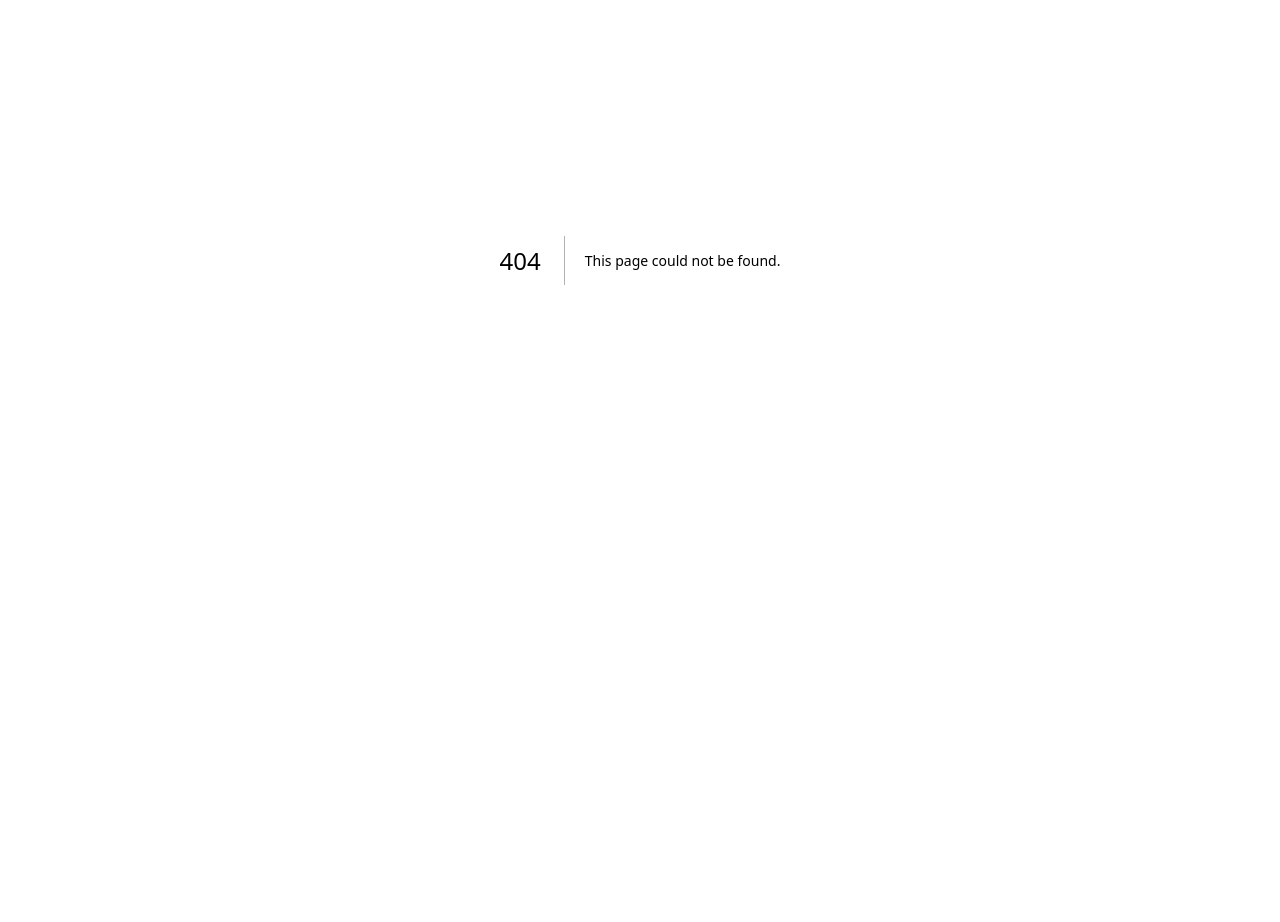
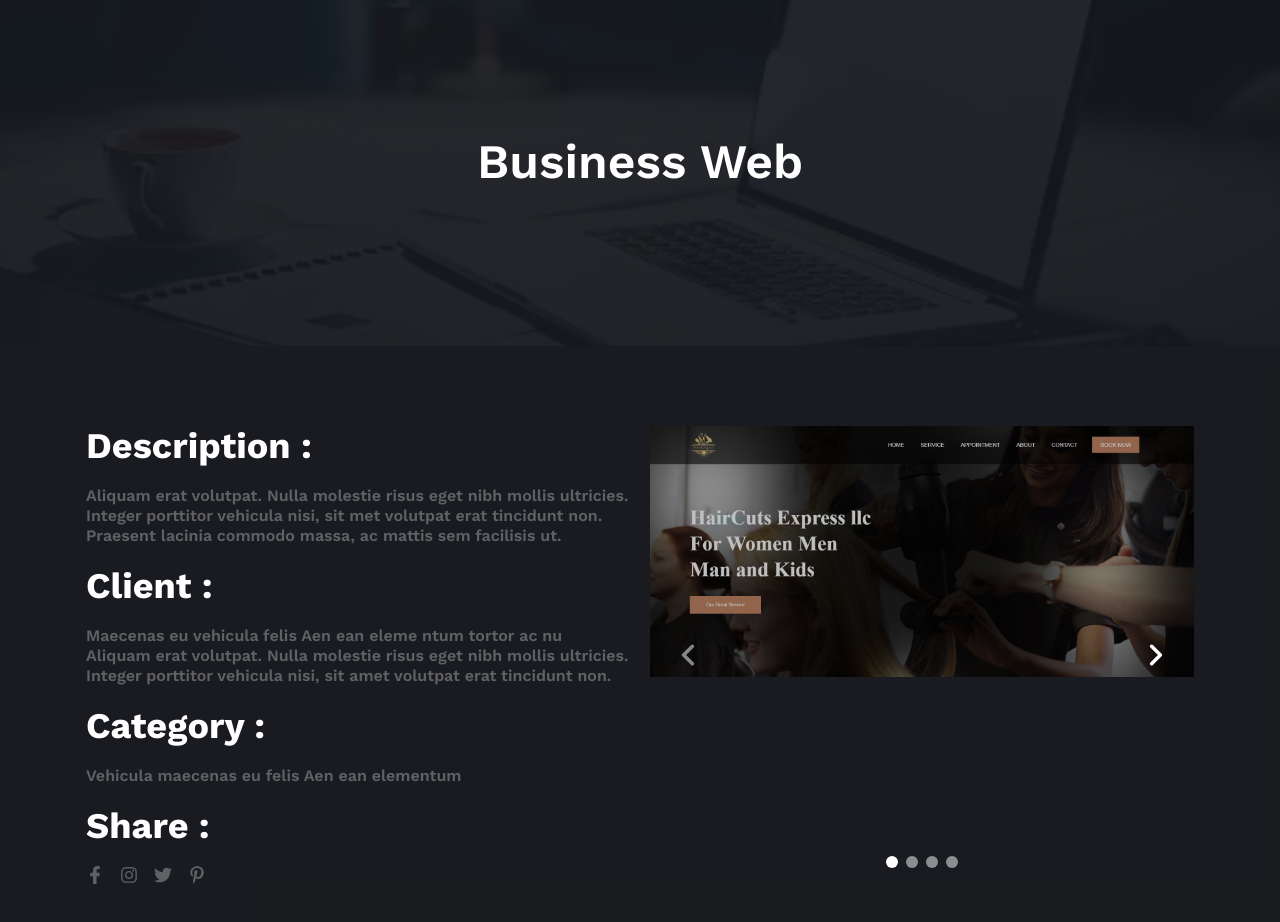
Before and after one commit to FazlyRabbi/agency, a Next.js app: page /Project/Project-info in a window 1280 px wide. Before the commit this address had no page. Shown: the part 140-1062 px from the top of the page. Before the commit the page ends 800 px from the top, so only its background shows below. Built offline with nearby package versions, Linux system fonts and the light colour scheme.

Commit message:
project_section_done

```diff
--- /dev/null
+++ b/src/app/Project/Project-info/page.js
@@ -0,0 +1,16 @@
+"use client"
+import React from 'react'
+import Header from '@/app/components/Header'
+import Porject_info from '@/app/components/Category/Porject_info'
+import Footer from '@/app/components/Footer'
+
+
+export default function page() {
+  return (
+    <>
+      <Header/>
+      <Porject_info/>
+      {/* <Footer/> */}
+    </>
+  )
+}
--- a/src/app/Project/page.js
+++ b/src/app/Project/page.js
@@ -9,7 +9,7 @@ export default function page() {
     <>
      <Header/>
      <Project/>
-     {/* <Footer/> */}
+     <Footer/>
     </>
   )
 }
--- /dev/null
+++ b/src/app/components/Category/Porject_info.jsx
@@ -0,0 +1,94 @@
+import React from "react";
+import Link from "next/link";
+import Image from "next/image";
+import img_1 from "../../img/portfolio/haircutt.png";
+import img_2 from "../../img/portfolio/print&graph.png";
+import { Carousel } from "@material-tailwind/react";
+import {
+  FaFacebookF,
+  FaInstagram,
+  FaTwitter,
+  FaPinterestP,
+} from "react-icons/fa";
+
+function Porject_info() {
+  return (
+    <section>
+      <div className="project_info_bg py-40 w-full">
+        <div className="container mx-auto px-4">
+          <h1 className="text-center text-white font-semibold text-5xl">
+            Business Web
+          </h1>
+        </div>
+      </div>
+      {/* ================================ */}
+      <div className="bg-[#15171cfa] py-20 w-full">
+        <div className="container mx-auto px-4">
+          <div className="grid grid-cols-1 gap-5 lg:grid-cols-2 ">
+            <div className="lg:order-last">
+              <Carousel>
+                <Image
+                  src={img_1}
+                  alt="img-1"
+                  className="w-full brightness-75"
+                />
+                <Image
+                  src={img_2}
+                  alt="img-1"
+                  className="w-full brightness-75"
+                />
+                <Image
+                  src={img_1}
+                  alt="img-1"
+                  className="w-full brightness-75"
+                />
+                <Image
+                  src={img_2}
+                  alt="img-1"
+                  className="w-full brightness-75"
+                />
+              </Carousel>
+            </div>
+            <div className="space-y-5">
+              <h1 className="text-4xl font-bold text-white">Description :</h1>
+              <p className="text-[#606164] font-semibold leading-tight">
+                Aliquam erat volutpat. Nulla molestie risus eget nibh mollis
+                ultricies. Integer porttitor vehicula nisi, sit met volutpat
+                erat tincidunt non. Praesent lacinia commodo massa, ac mattis
+                sem facilisis ut.
+              </p>
+              <h1 className="text-4xl font-bold text-white">Client :</h1>
+              <p className="text-[#606164] font-semibold leading-tight">
+                Maecenas eu vehicula felis Aen ean eleme ntum tortor ac nu
+                Aliquam erat volutpat. Nulla molestie risus eget nibh mollis
+                ultricies. Integer porttitor vehicula nisi, sit amet volutpat
+                erat tincidunt non.
+              </p>
+              <h1 className="text-4xl font-bold text-white">Category :</h1>
+              <p className="text-[#606164] font-semibold leading-tight">
+                Vehicula maecenas eu felis Aen ean elementum
+              </p>
+              <h1 className="text-4xl font-bold text-white">Share :</h1>
+              <div className="flex items-center gap-4">
+                <Link href={"#"}>
+                  <FaFacebookF className="text-lg text-[#606164] hover:text-white transition-all duration-200" />
+                </Link>
+                <Link href={"#"}>
+                  <FaInstagram className="text-lg text-[#606164] hover:text-white transition-all duration-200" />
+                </Link>
+                <Link href={"#"}>
+                  <FaTwitter className="text-lg text-[#606164] hover:text-white transition-all duration-200" />
+                </Link>
+                <Link href={"#"}>
+                  <FaPinterestP className="text-lg text-[#606164] hover:text-white transition-all duration-200" />
+                </Link>
+              </div>
+            </div>
+          </div>
+        </div>
+      </div>
+    </section>
+  );
+}
+
+export default Porject_info;
--- a/src/app/components/Category/Project.jsx
+++ b/src/app/components/Category/Project.jsx
@@ -2,6 +2,7 @@ import React from "react";
 import Link from "next/link";
 import Image from "next/image";
 import project_1 from "../../img/portfolio/print&graph.png";
+import project_2 from "../../img/portfolio/haircutt.png"
 import { FaArrowRight, FaEye } from "react-icons/fa";
 
 function project() {
@@ -233,7 +234,7 @@ function project() {
               </p>
             </div>
           </div>
-          <div className="py-10 grid grid-cols-1 gap-4">
+          <div className="py-10 grid grid-cols-1 gap-4 md:grid-cols-2 lg:py-20">
             <div className="relative group ">
               <Image
                 src={project_1}
@@ -251,15 +252,125 @@ function project() {
                   </p>
                   <div className="flex items-center gap-5 pt-4">
                     <Link
-                      href={"#"}
+                      href={"../../Project/Project-info"}
+                      target="_blank"
                       className=" px-3 py-1 text-white bg-gradient rounded-full flex items-center gap-1"
                     >
                       <p className="text-sm">Read more</p>
                       <FaArrowRight className="text-sm mt-[2px]" />
                     </Link>
                     <Link
-                      href={"#"}
+                      href={"https://nprintandgraph.com/"}
+                      target="_blank"
                       className=" px-3 py-1 text-white bg-gradient rounded-full flex items-center gap-1"
+                    >
+                      <FaEye className="text-sm mt-[2px]" />
+                      <p className="text-sm">Live Preview</p>
+                    </Link>
+                  </div>
+                </div>
+              </div>
+            </div>
+            <div className="relative group ">
+              <Image
+                src={project_2}
+                alt="Project_2"
+                className="hover:brightness-75 transition-all duration-300"
+              />
+              <div className="opacity-0 group-hover:opacity-100 duration-300 absolute inset-x-0 bottom-0 flex justify-start px-5 items-end bg-[#15171ce1]">
+                <div className="py-5">
+                  <h3 className="font-semibold text-gradient text-xl">
+                    Business Web
+                  </h3>
+                  <p className="text-sm leading-tight text-white">
+                    A erat nam at lectus. Accumsan tortor posuere. Etiam erat
+                    velit scelerisque in dictum non consectetur.
+                  </p>
+                  <div className="flex items-center gap-5 pt-4">
+                    <Link
+                      href={"../../Project/Project-info"}
+                      target="_blank"
+                      className=" px-3 py-1 text-white bg-gradient rounded-full flex items-center gap-1"
+                    >
+                      <p className="text-sm">Read more</p>
+                      <FaArrowRight className="text-sm mt-[2px]" />
+                    </Link>
+                    <Link
+                      href={"https://nprintandgraph.com/"}
+                      target="_blank"
+                      className=" px-3 py-1 text-white bg-gradient rounded-full flex items-center gap-1"
+                    >
+                      <FaEye className="text-sm mt-[2px]" />
+                      <p className="text-sm">Live Preview</p>
+                    </Link>
+                  </div>
+                </div>
+              </div>
+            </div>
+            <div className="md:col-span-2 relative group ">
+              <Image
+                src={project_1}
+                alt="Project_1"
+                className="hover:brightness-75 transition-all duration-300"
+              />
+              <div className="opacity-0 group-hover:opacity-100 duration-300 absolute inset-x-0 bottom-0 flex justify-start  px-5 items-end bg-[#15171ce1] lg:py-10">
+                <div className="py-5">
+                  <h3 className="font-semibold text-gradient text-xl lg:text-3xl">
+                    Business Web
+                  </h3>
+                  <p className="text-sm leading-tight text-white">
+                    A erat nam at lectus. Accumsan tortor posuere. Etiam erat
+                    velit scelerisque in dictum non consectetur.
+                  </p>
+                  <div className="flex items-center gap-5 pt-4 lg:pt-6">
+                    <Link
+                      href={"../../Project/Project-info"}
+                      target="_blank"
+                      className=" px-3 py-1 lg:px-5 lg:py-2 text-white bg-gradient rounded-full flex items-center gap-1"
+                    >
+                      <p className="text-sm">Read more</p>
+                      <FaArrowRight className="text-sm mt-[2px]" />
+                    </Link>
+                    <Link
+                      href={"https://nprintandgraph.com/"}
+                      target="_blank"
+                      className=" px-3 py-1 lg:px-5 lg:py-2 text-white bg-gradient rounded-full flex items-center gap-1"
+                    >
+                      <FaEye className="text-sm mt-[2px]" />
+                      <p className="text-sm">Live Preview</p>
+                    </Link>
+                  </div>
+                </div>
+              </div>
+            </div>
+            <div className="md:col-span-2 relative group ">
+              <Image
+                src={project_2}
+                alt="Project_1"
+                className="hover:brightness-75 transition-all duration-300"
+              />
+              <div className="opacity-0 group-hover:opacity-100 duration-300 absolute inset-x-0 bottom-0 flex justify-start  px-5 items-end bg-[#15171ce1] lg:py-10">
+                <div className="py-5">
+                  <h3 className="font-semibold text-gradient text-xl lg:text-3xl">
+                    Business Web
+                  </h3>
+                  <p className="text-sm leading-tight text-white">
+                    A erat nam at lectus. Accumsan tortor posuere. Etiam erat
+                    velit scelerisque in dictum non consectetur.
+                  </p>
+                  <div className="flex items-center gap-5 pt-4 lg:pt-6">
+                    <Link
+                      href={"../../Project/Project-info"}
+                      target="_blank"
+                      className=" px-3 py-1 lg:px-5 lg:py-2 text-white bg-gradient rounded-full flex items-center gap-1"
+                    >
+                      <p className="text-sm">Read more</p>
+                      <FaArrowRight className="text-sm mt-[2px]" />
+                    </Link>
+                    <Link
+                      href={"https://nprintandgraph.com/"}
+                      target="_blank"
+                      className=" px-3 py-1 lg:px-5 lg:py-2 text-white bg-gradient rounded-full flex items-center gap-1"
                     >
                       <FaEye className="text-sm mt-[2px]" />
                       <p className="text-sm">Live Preview</p>
--- a/src/app/globals.css
+++ b/src/app/globals.css
@@ -46,3 +46,11 @@
     background-repeat: no-repeat;
     background-size: cover;
 }
+
+.project_info_bg{
+    background-image:linear-gradient(to bottom, #15171cec, #15171cf1),
+     url(./img/bg-1.webp);
+    background-position: center;
+    background-repeat: no-repeat;
+    background-size: cover;
+}
```
Also changed, not shown: src/app/img/bg-1.webp (added).
